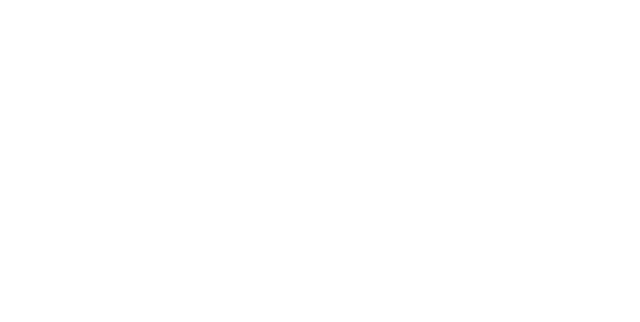
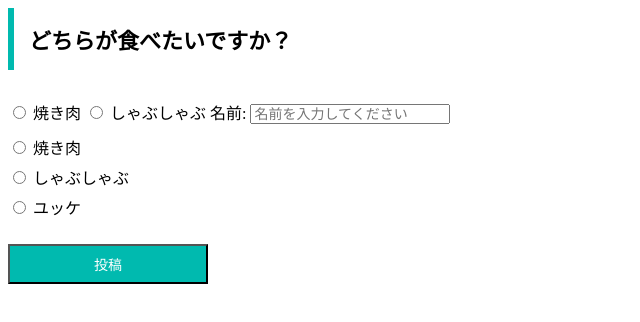
Before and after one commit to kei1215/kei1215.GitHub.io, a plain HTML site: page 1.html in a window 1280 px wide. Shown: the whole page, without its empty margins (0-640 px from the left). Drawn offline with Linux system fonts and the light colour scheme.

Commit message:
Update 1.html

```diff
--- a/1.html
+++ b/1.html
@@ -1,8 +1,51 @@
-<!DOCTYPE html>
-<html>
-  <head>
-  <title>kei1215について</title>
-  </head>
-  <body>
-  </body>
-</html>
+<head>
+ 	<meta charset="UTF-8">
+ 	<title>アンケート</title>
+ 	<style type="text/css">
+ 	input[type="text"] {
+ 		width: 200px;
+ 		height: 20px;
+ 		font-size: 14px;
+ 		margin-bottom: 10px;
+ 	}
+ 	input[type="radio"] {
+ 		margin-bottom: 10px;
+ 	}
+ 	button {
+ 		width: 200px;
+ 		height: 40px;
+ 		font-size: 14px;
+ 		background-color: #00baaf;
+ 		color: #fff;
+ 		text-align: center;
+ 		margin-top: 20px;
+ 	}
+ 	label{
+   display:block;
+   position:relative;
+ 	line-height: 30px;
+ 	}
+ 	h1 {
+ 		font-size: 22px;
+ 	  padding: 15px;;
+ 	  border-left: 6px solid #00baaf;
+ 		margin-bottom: 30px;
+ 	}
+ 	</style>
+ </head>
+
+ <body>
+ 	<h1>どちらが食べたいですか？</h1>
+ 	<form method="post" action="/enquetes/yaki-shabu">
+ 		<input type="radio" name="yaki-shabu" value="焼き肉" /> 焼き肉
+ 		<input type="radio" name="yaki-shabu" value="しゃぶしゃぶ" /> しゃぶしゃぶ
+ 		名前: <input type="text" name="name" placeholder="名前を入力してください">
+ 		<label><input type="radio" name="yaki-shabu" value="焼き肉" /> 焼き肉</label>
+ 		<label><input type="radio" name="yaki-shabu" value="しゃぶしゃぶ" /> しゃぶしゃぶ
+ 		<label><input type="radio" name="yaki-shabu" value="ユッケ" /> ユッケ</label>
+ </label>
+ 		<button type="submit">投稿</button>
+ 	</form>
+ </body>
+
+ </html>
```
